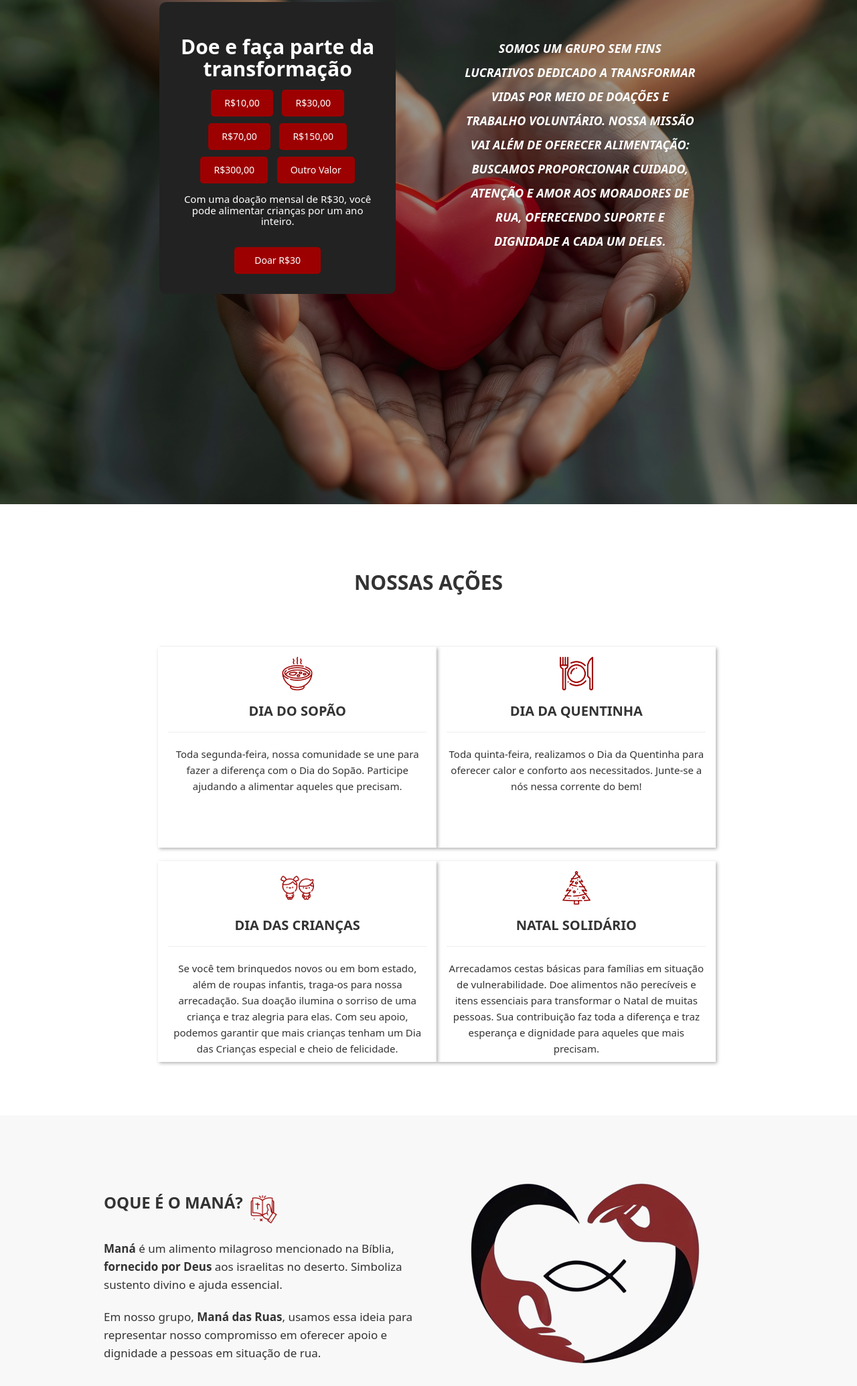
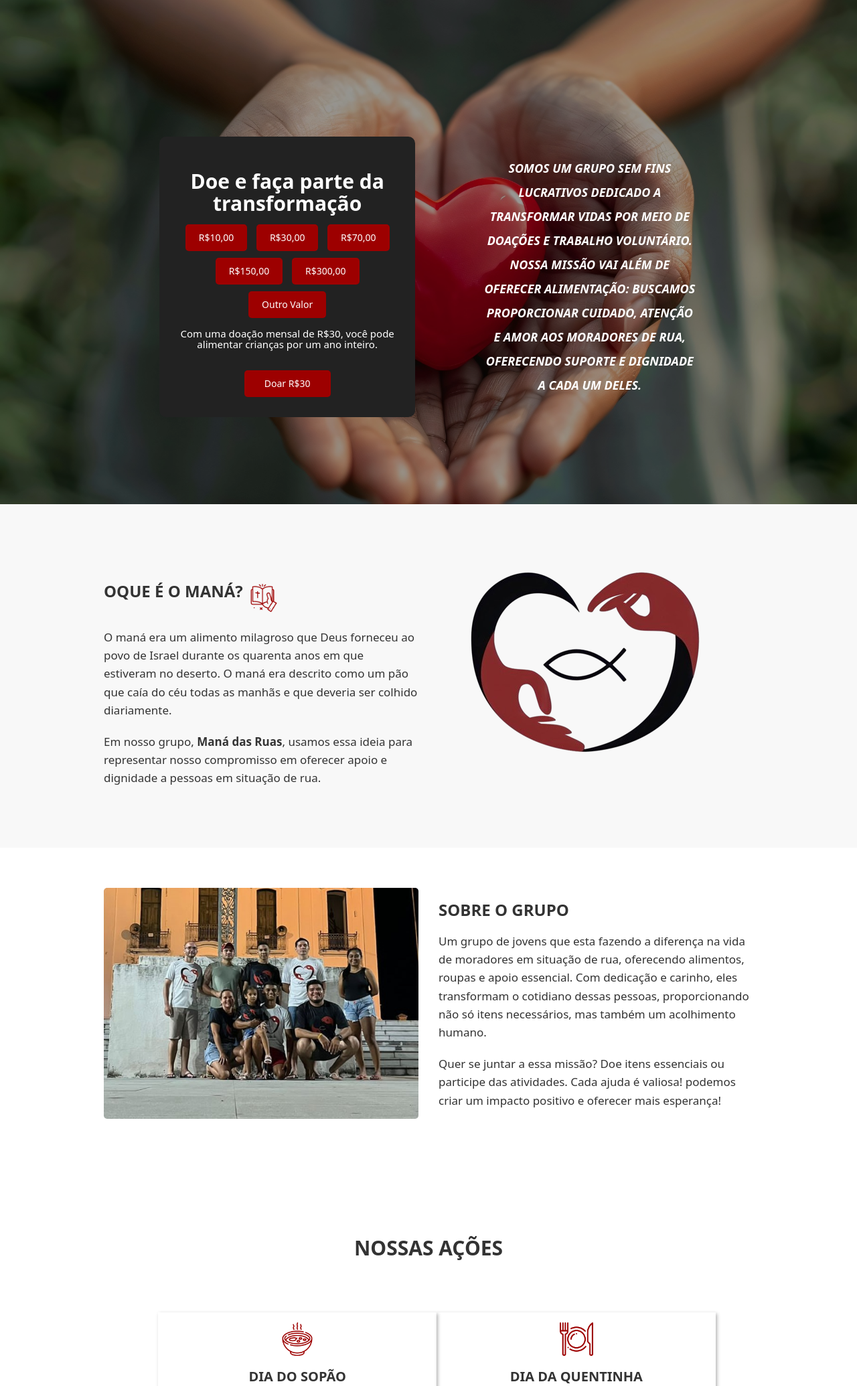
Before and after one commit to Wsvit/ManaDasRuas, a plain HTML site: page index.html in a window 1280 px wide. Shown: the part 117-2187 px from the top of the page at 67% size. Drawn offline with nearby package versions, Linux system fonts and the light colour scheme.

Commit message:
Commit-8

```diff
--- a/css/templatemo-style.css
+++ b/css/templatemo-style.css
@@ -430,3 +430,23 @@ footer {
 .social-icon:hover {
   color: #007bff; /* Altere a cor do hover conforme necessário */
 }
+.main-content {
+  display: flex;
+  justify-content: space-between; /* Distribui o espaço entre os itens */
+  align-items: flex-start; /* Alinha os itens no topo */
+}
+
+.donation-section {
+  flex: 1; /* Permite que esta seção ocupe o espaço disponível */
+  background-color: #222;
+  padding: 20px; /* Adiciona algum espaçamento interno */
+}
+
+.text-section {
+  flex: 1; /* Permite que esta seção ocupe o espaço disponível */
+  margin-left: 20px; /* Adiciona espaçamento entre as seções */
+}
+
+.text-section p {
+  margin: 0; /* Remove a margem padrão do parágrafo */
+}
--- a/index.html
+++ b/index.html
@@ -127,8 +127,8 @@
         <div class="collapse navbar-collapse">
           <ul class="nav navbar-nav navbar-right text-uppercase">
             <li><a href="#home">Início</a></li>
+            <li><a href="#feature">Sobre</a></li>
             <li><a href="#divider">Ações</a></li>
-            <li><a href="#feature">Sobre</a></li>
             <li><a href="#contact">Contato</a></li>
             <!-- <li><a href="#contact">Contato</a></li> -->
             <li class="doar"><a href="javascript:void(0);" onclick="document.getElementById('donationModal').style.display='flex'">Doar</a></li>
@@ -161,13 +161,13 @@
   }
 </style>
 
-<section id="home">
-  <div class="overlay">
-    <div class="container">
-      <div class="row">
-        <div class="col-md-1"></div>
-        <div class="col-md-10 wow fadeIn" data-wow-delay="0.3s">
-          <div class="main-content">
+<section  id="home">
+  <div  class="overlay">
+    <div  class="container">
+      <div  class="row">
+        <div  class="col-md-1"></div>
+        <div  class="col-md-10 wow fadeIn" data-wow-delay="0.3s">
+          <div style="margin-top: 25%;"  class="main-content">
             <!-- Início da seção de doação -->
             <div style="background-color:#222 ;" class="donation-section">
               <div class="donation-box">
@@ -189,17 +189,12 @@
             <!-- Fim da seção de doação -->
 
             <div class="text-section">
-              <!-- <img
-                src="./images/fotologo-removebg-preview (3).png"
-                class="img-responsive"
-                alt="home img"
-              /> -->
-              <div >
-              <p style="text-transform: uppercase;font-weight: 600; font-size: 18px;">
+
+              <p style="text-transform: uppercase;font-weight: 700; font-size: 18px;">
                 Somos um grupo sem fins lucrativos dedicado a transformar vidas por meio de doações e trabalho voluntário. Nossa missão vai além de oferecer alimentação: buscamos proporcionar cuidado, atenção e amor aos moradores de rua, oferecendo suporte e dignidade a cada um deles.
               <p>
               </div>
-            </div>
+
           </div>
         </div>
         <div class="col-md-1"></div>
@@ -264,8 +259,66 @@
 
 </style>
 
-    <!-- end home -->
-    <!-- start divider -->
+    <!-- end divider -->
+
+    <!-- start feature -->
+    <section id="feature">
+      <div class="container">
+        <div class="row">
+          <div class="col-md-6 wow fadeInLeft" data-wow-delay="0.6s">
+            <h3 class="text-uppercase">Oque é o Maná?  <i
+              ><img
+                style="margin-top: 15px"
+                class="icone"
+                src="./images/biblia.png"
+                alt=""
+            /></i></h3>
+            <p style="font-size: 17px; font-weight:300 ; text-align: left">
+              O maná era um alimento milagroso que Deus forneceu ao povo de Israel durante os quarenta anos em que estiveram no deserto. O maná era descrito como um pão que caía do céu todas as manhãs e que deveria ser colhido diariamente.
+            </p>
+            <p style="font-size: 17px; font-weight: 300; text-align: left">
+              Em nosso grupo, <strong>Maná das Ruas</strong>, usamos essa ideia
+              para representar nosso compromisso em oferecer apoio e dignidade a
+              pessoas em situação de rua.
+            </p>
+          </div>
+            <img
+            style="padding-left: 50px;" src="images/fotologo-removebg-preview (3).png" alt="Logo Maná" />
+          </div>
+        </div>
+      </div>
+    </section>
+    <!-- end feature -->
+
+    <!-- start feature1 -->
+    <section id="feature1">
+      <div class="container">
+        <div class="row">
+          <div class="col-md-6 wow fadeInUp" data-wow-delay="0.6s">
+            <img
+            style="border-radius:5px;"
+            src="./images/fotogrupo2.jpeg"
+            class="img-responsive"
+            alt="feature img"
+          />
+          </div>
+          <div class="col-md-6 wow fadeInUp" data-wow-delay="0.6s">
+
+            <h3 class="text-uppercase">Sobre o Grupo </h3>
+            <p style="font-size: 17px; font-weight: 300; text-align: left">
+              Um grupo de jovens que esta fazendo a diferença na vida de moradores em situação de rua, oferecendo alimentos, roupas e apoio essencial. Com dedicação e carinho, eles transformam o cotidiano dessas pessoas, proporcionando não só itens necessários, mas também um acolhimento humano.
+            </p>
+            <p style="font-size: 17px; font-weight: 300; text-align: left">
+              Quer se juntar a essa missão? Doe itens essenciais ou participe das atividades. Cada ajuda é valiosa!
+              podemos criar um impacto positivo e oferecer mais esperança!
+            </p>
+            <p>
+
+            </p>
+          </div>
+        </div>
+      </div>
+    </section>
     <section id="divider">
       <h2 style="margin-bottom: 80px;">NOSSAS AÇÕES</h2>
       <div class="container">
@@ -361,71 +414,6 @@
 
       </div>
     </section>
-
-
-
-    <!-- end divider -->
-
-    <!-- start feature -->
-    <section id="feature">
-      <div class="container">
-        <div class="row">
-          <div class="col-md-6 wow fadeInLeft" data-wow-delay="0.6s">
-            <h3 class="text-uppercase">Oque é o Maná?  <i
-              ><img
-                style="margin-top: 15px"
-                class="icone"
-                src="./images/biblia.png"
-                alt=""
-            /></i></h3>
-            <p style="font-size: 17px; font-weight: 500; text-align: left">
-              <strong> Maná </strong> é um alimento milagroso mencionado na
-              Bíblia, <strong>fornecido por Deus</strong> aos israelitas no
-              deserto. Simboliza sustento divino e ajuda essencial.
-            </p>
-            <p style="font-size: 17px; font-weight: 500; text-align: left">
-              Em nosso grupo, <strong>Maná das Ruas</strong>, usamos essa ideia
-              para representar nosso compromisso em oferecer apoio e dignidade a
-              pessoas em situação de rua.
-            </p>
-          </div>
-            <img
-            style="padding-left: 50px;" src="images/fotologo-removebg-preview (3).png" alt="Logo Maná" />
-          </div>
-        </div>
-      </div>
-    </section>
-    <!-- end feature -->
-
-    <!-- start feature1 -->
-    <section id="feature1">
-      <div class="container">
-        <div class="row">
-          <div class="col-md-6 wow fadeInUp" data-wow-delay="0.6s">
-            <img
-            style="border-radius:5px;"
-            src="./images/fotogrupo2.jpeg"
-            class="img-responsive"
-            alt="feature img"
-          />
-          </div>
-          <div class="col-md-6 wow fadeInUp" data-wow-delay="0.6s">
-
-            <h3 class="text-uppercase">Sobre o Grupo </h3>
-            <p style="font-size: 17px; font-weight: 500; text-align: left">
-              Um grupo de jovens que esta fazendo a diferença na vida de moradores em situação de rua, oferecendo alimentos, roupas e apoio essencial. Com dedicação e carinho, eles transformam o cotidiano dessas pessoas, proporcionando não só itens necessários, mas também um acolhimento humano.
-            </p>
-            <p style="font-size: 17px; font-weight: 500; text-align: left">
-              Quer se juntar a essa missão? Doe itens essenciais ou participe das atividades. Cada ajuda é valiosa!
-              podemos criar um impacto positivo e oferecer mais esperança!
-            </p>
-            <p>
-
-            </p>
-          </div>
-        </div>
-      </div>
-    </section>
   </div>
 </div>
 <section id="pricing">
@@ -502,7 +490,7 @@
         <br>
       </div>
     </div>
-    <button style="background-color:#9D0000; color: white;" type="button" class="btn btn-lg btn-block" onclick="redirectToWhatsapp()">Doar Alimentos</button>
+    <button style="background-color:#822B2D; color: white;" type="button" class="btn btn-lg btn-block" onclick="redirectToWhatsapp()">Doar Alimentos</button>
 
 <script>
   function redirectToWhatsapp() {
```
